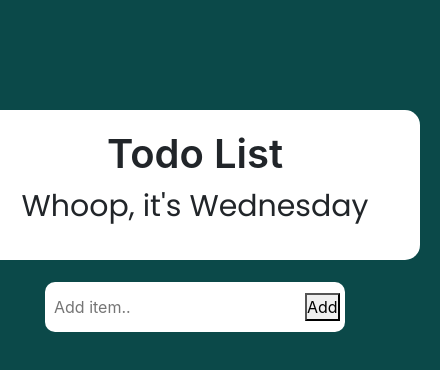
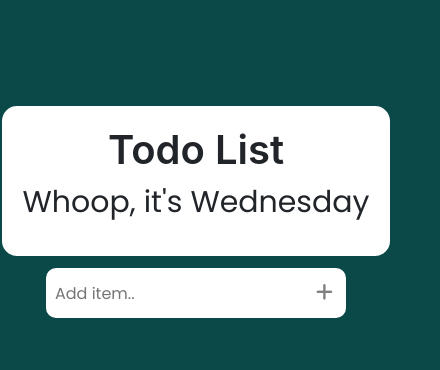
Before and after one commit to UsaidDev/Todo_List, a React (Create React App) app: page / in a window 390 px wide. Shown: the top 370 px of the page, 440 px wide, since content can reach past the window. Built offline with nearby package versions, Linux system fonts and the light colour scheme.

Commit message:
Design Completed

```diff
--- a/public/index.html
+++ b/public/index.html
@@ -2,14 +2,13 @@
 <html lang="en">
   <head>
     <meta charset="utf-8" />
-    <link rel="icon" href="%PUBLIC_URL%/favicon.ico" />
     <meta name="viewport" content="width=device-width, initial-scale=1" />
     <meta name="theme-color" content="#000000" />
+    <link rel="stylesheet" href="https://cdnjs.cloudflare.com/ajax/libs/font-awesome/6.4.2/css/all.min.css" integrity="sha512-z3gLpd7yknf1YoNbCzqRKc4qyor8gaKU1qmn+CShxbuBusANI9QpRohGBreCFkKxLhei6S9CQXFEbbKuqLg0DA==" crossorigin="anonymous" referrerpolicy="no-referrer" />
     <meta
       name="description"
       content="Web site created using create-react-app"/>
       <link href="https://fonts.googleapis.com/css2?family=Poppins:ital,wght@0,300;0,400;1,300&display=swap" rel="stylesheet">
-    <link rel="apple-touch-icon" href="%PUBLIC_URL%/logo192.png" />
     <link rel="manifest" href="%PUBLIC_URL%/manifest.json" />
     <link rel="stylesheet" href="https://cdn.jsdelivr.net/npm/bootstrap@4.0.0/dist/css/bootstrap.min.css" integrity="sha384-Gn5384xqQ1aoWXA+058RXPxPg6fy4IWvTNh0E263XmFcJlSAwiGgFAW/dAiS6JXm" crossorigin="anonymous">
     <title>Todo app</title>
--- a/src/Components/Todo.css
+++ b/src/Components/Todo.css
@@ -6,6 +6,7 @@
 body{
     height: 100vh;
     background-color: rgb(11, 73, 73);
+    width: auto;
 }
 .container{
     display: flex;
@@ -26,6 +27,13 @@
     margin: 20px;
     padding: 20px;
     text-align: center;
+}
+@media(max-width:576px){
+    .outer-box{
+        width: 100%;
+        margin: 1px;
+        margin-bottom: 10px;
+    }
 }
 .heading{
     font-weight: 600;
@@ -54,3 +62,14 @@
     margin-left: 4px;
     outline: none;
 }
+input::placeholder{
+    font-family: "Poppins",sans-serif;
+}
+.input-box i{
+    color: gray;
+    font-weight: 800;
+    font-size: larger;
+    cursor: pointer;
+    font-weight: 900;
+    margin-left: 10px;
+}
--- a/src/Components/Todo.jsx
+++ b/src/Components/Todo.jsx
@@ -13,7 +13,7 @@
                     {/* ---------Input Box -------- */}
                     <div className="input-box">
                         <input type="text" placeholder='Add item..' />
-                        <button>Add</button>
+                        <i className='fas fa-plus'></i>
                     </div>
                 </div>
             </div>
```
Also changed, not shown: public/manifest.json.
